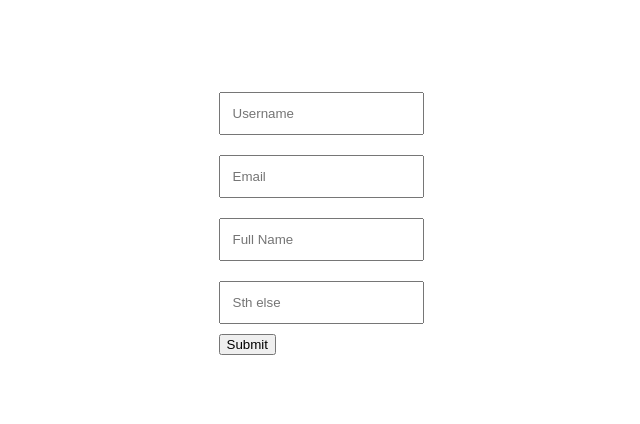
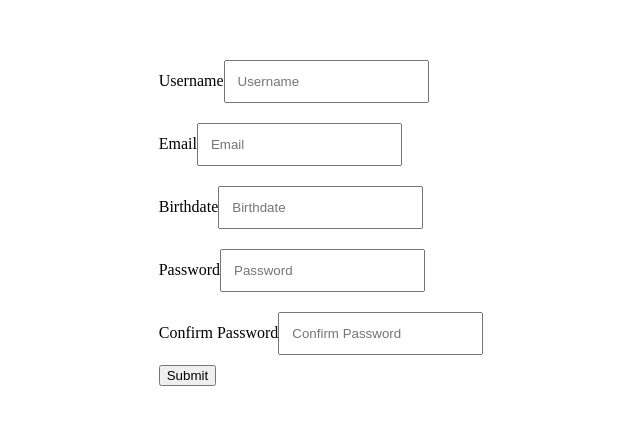
Before and after one commit to rajesh-rk-1202/react-forms-02, a React (Create React App) app: page / in a window 1280 px wide. Shown: the part 190-614 px from the top of the page, without its empty margins (319-959 px from the left). Built offline with nearby package versions, Linux system fonts and the light colour scheme.

Commit message:
added basic form with reusable components and dynamic values

```diff
--- a/src/App.js
+++ b/src/App.js
@@ -2,21 +2,83 @@ import React, { useState, useEffect, useRef } from "react";
 
 import "./App.css";
 import FormInput from "./components/FormInput";
+import { eventWrapper } from "@testing-library/user-event/dist/utils";
 
 function App() {
-  const [username, setUsername] = useState("");
+  const [values, setValues] = useState({
+    username: "",
+    email: "",
+    birthdate: "",
+    password: "",
+    confirmPassword: "",
+  });
+
+  const inputs = [
+    {
+      id: 1,
+      name: "username",
+      type: "text",
+      placeholder: "Username",
+      label: "Username",
+    },
+    {
+      id: 2,
+      name: "email",
+      type: "email",
+      placeholder: "Email",
+      label: "Email",
+    },
+    {
+      id: 3,
+      name: "birthdate",
+      type: "text",
+      placeholder: "Birthdate",
+      label: "Birthdate",
+    },
+    {
+      id: 4,
+      name: "password",
+      type: "password",
+      placeholder: "Password",
+      label: "Password",
+    },
+    {
+      id: 5,
+      name: "confirmPassword",
+      type: "password",
+      placeholder: "Confirm Password",
+      label: "Confirm Password",
+    },
+  ];
 
   const submitHandler = (event) => {
     event.preventDefault();
+    setValues({
+      username: "",
+      email: "",
+      birthDay: "",
+      password: "",
+      confirmPassword: "",
+    });
+    console.log(values);
+  };
+
+  const onChangehandler = (event) => {
+    setValues({ ...values, [event.target.name]: event.target.value });
   };
 
   return (
     <div className="app">
       <form onSubmit={submitHandler}>
-        <FormInput name="username" placeholder="Username"></FormInput>
-        <FormInput name="email" placeholder="Email"></FormInput>
-        <FormInput name="fullname" placeholder="Full Name"></FormInput>
-        <FormInput name="sth" placeholder="Sth else"></FormInput>
+        {inputs.map((input) => (
+          <FormInput
+            key={input.id}
+            {...input}
+            value={values[input.name]}
+            onChange={onChangehandler}
+          ></FormInput>
+        ))}
+
         <button>Submit</button>
       </form>
     </div>
--- a/src/components/FormInput.js
+++ b/src/components/FormInput.js
@@ -3,18 +3,13 @@ import React from "react";
 import classes from "./FormInput.module.css";
 
 const FormInput = (props) => {
-  const inputChangeHandler = (event) => {
-    console.log(props.placeholder);
-  };
+  const { label, onChange, id, ...inputProps } = props;
 
   return (
     <div className={classes.formInput}>
       {/* <label>User Name</label> */}
-      <input
-        name={props.name}
-        placeholder={props.placeholder}
-        onChange={inputChangeHandler}
-      ></input>
+      <label>{label}</label>
+      <input {...inputProps} onChange={onChange}></input>
     </div>
   );
 };
```
